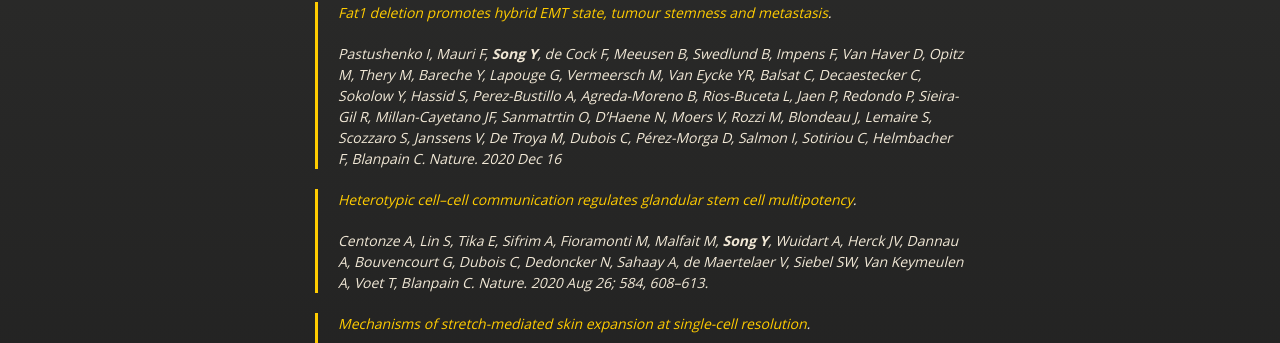
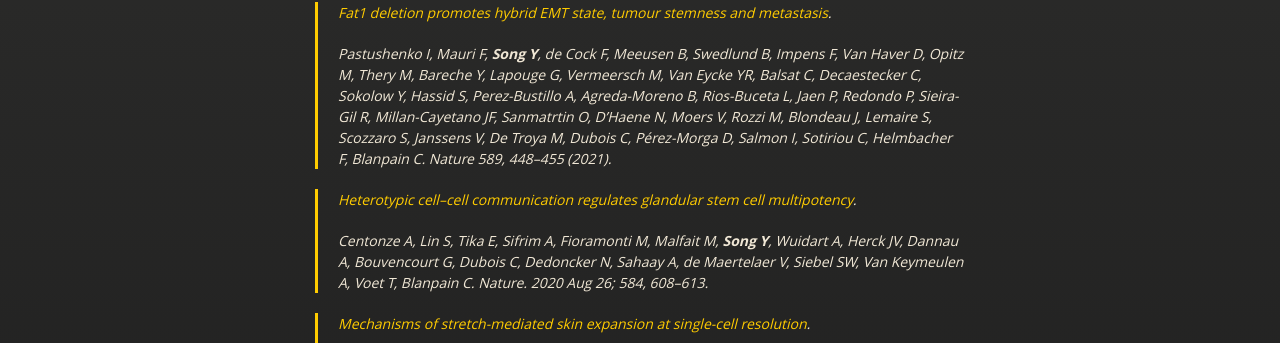
Before and after one commit to yurasong/yurasong.github.io, a Jekyll site: the page built from index.md, in a window 1280 px wide and 900 px high, scrolled down 2547 px. Shown: the part 216-559 px from the top of the window. Built offline with Jekyll 4.4.1, drawn with Linux system fonts in a browser that asks for light colours; our own code applies the rules of GitHub Pages for plain Markdown files.

Commit message:
Update index.md

```diff
--- a/index.md
+++ b/index.md
@@ -110,7 +110,7 @@
 
 > [Fat1 deletion promotes hybrid EMT state, tumour stemness and metastasis](https://www.nature.com/articles/s41586-020-03046-1).
 >
-> Pastushenko I, Mauri F, **Song Y**, de Cock F, Meeusen B, Swedlund B, Impens F, Van Haver D, Opitz M, Thery M, Bareche Y, Lapouge G, Vermeersch M, Van Eycke YR, Balsat C, Decaestecker C, Sokolow Y, Hassid S, Perez-Bustillo A, Agreda-Moreno B, Rios-Buceta L, Jaen P, Redondo P, Sieira-Gil R, Millan-Cayetano JF, Sanmatrtin O, D’Haene N, Moers V, Rozzi M, Blondeau J, Lemaire S, Scozzaro S, Janssens V, De Troya M, Dubois C, Pérez-Morga D, Salmon I, Sotiriou C, Helmbacher F, Blanpain C. Nature. 2020 Dec 16
+> Pastushenko I, Mauri F, **Song Y**, de Cock F, Meeusen B, Swedlund B, Impens F, Van Haver D, Opitz M, Thery M, Bareche Y, Lapouge G, Vermeersch M, Van Eycke YR, Balsat C, Decaestecker C, Sokolow Y, Hassid S, Perez-Bustillo A, Agreda-Moreno B, Rios-Buceta L, Jaen P, Redondo P, Sieira-Gil R, Millan-Cayetano JF, Sanmatrtin O, D’Haene N, Moers V, Rozzi M, Blondeau J, Lemaire S, Scozzaro S, Janssens V, De Troya M, Dubois C, Pérez-Morga D, Salmon I, Sotiriou C, Helmbacher F, Blanpain C. Nature 589, 448–455 (2021).
 
 > [Heterotypic cell–cell communication regulates glandular stem cell multipotency](https://www.nature.com/articles/s41586-020-2632-y).
 >
```
